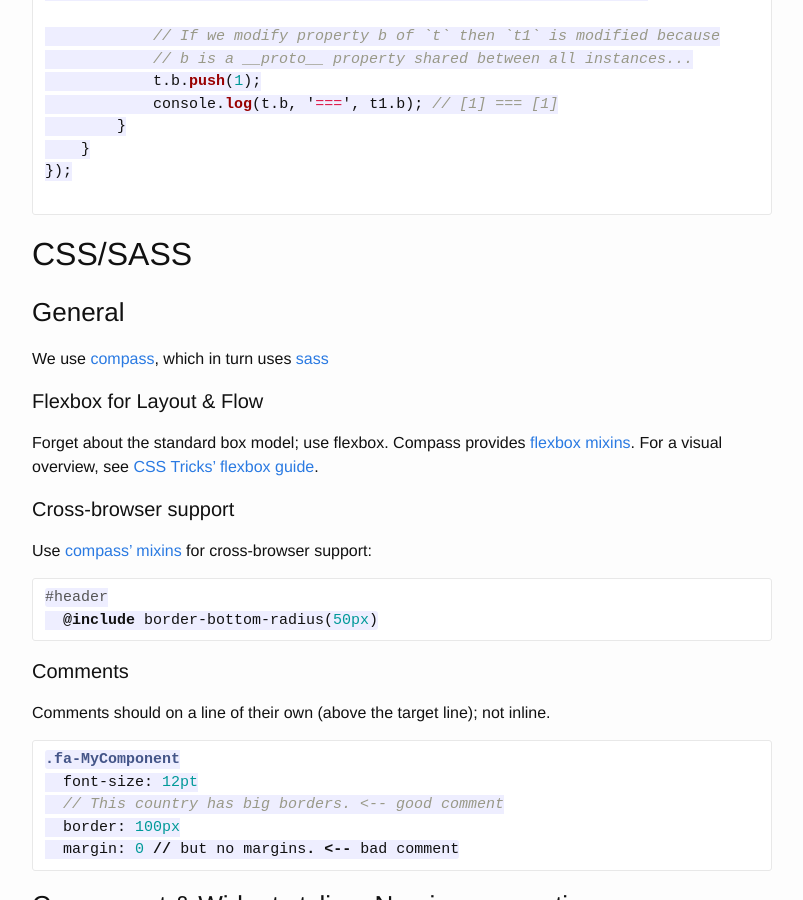
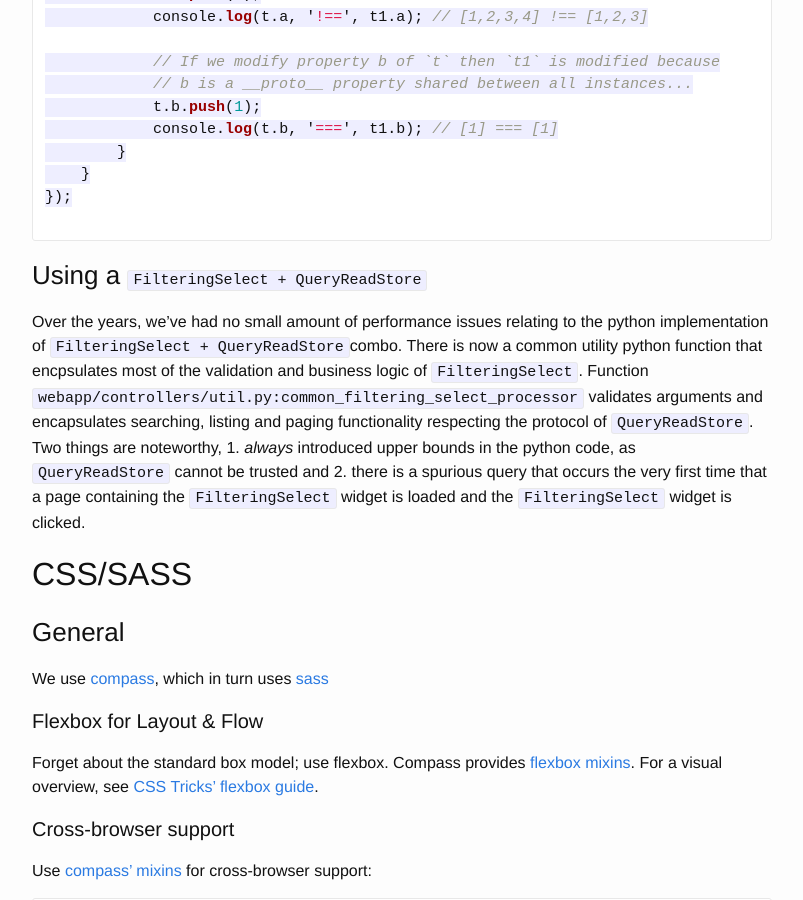
Before and after one commit to fieldaware/style-guide, a Jekyll site: the page built from frontend.md, in a window 1280 px wide and 900 px high, scrolled down 4548 px. Shown: the whole window, without its empty margins (238-1041 px from the left). Built offline with Jekyll 4.4.1, drawn with Linux system fonts in a browser that asks for light colours; nearby versions of some CDN libraries; Markdown is read by kramdown in place of the engine named in the settings; some of the changed text lies outside the part shown.

Commit message:
Update frontend.md

````diff
--- a/frontend.md
+++ b/frontend.md
@@ -167,6 +167,10 @@
 });
 
 ```
+
+### Using a ```FilteringSelect + QueryReadStore```
+Over the years, we've had no small amount of performance issues relating to the python implementation of ```FilteringSelect + QueryReadStore```combo. There is now a common utility python function that encpsulates most of the validation and business logic of ```FilteringSelect```. Function ```webapp/controllers/util.py:common_filtering_select_processor``` validates arguments and encapsulates searching, listing and paging functionality respecting the protocol of ```QueryReadStore```. Two things are noteworthy, 1. *always* introduced upper bounds in the python code, as ```QueryReadStore``` cannot be trusted and 2. there is a spurious query that occurs the very first time that a page containing the ```FilteringSelect``` widget is loaded and the ```FilteringSelect``` widget is clicked.
+
 
 ## CSS/SASS
 
````
